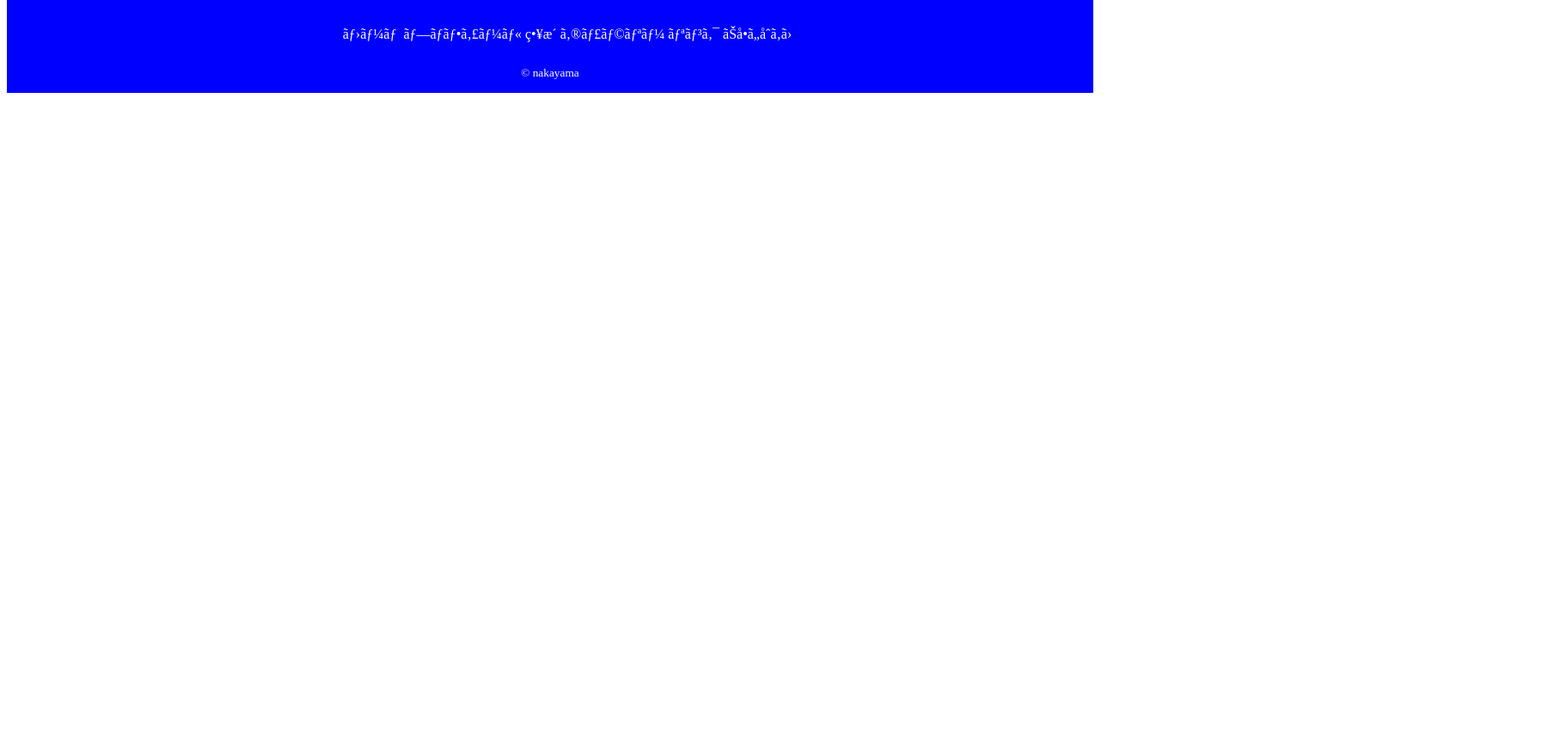
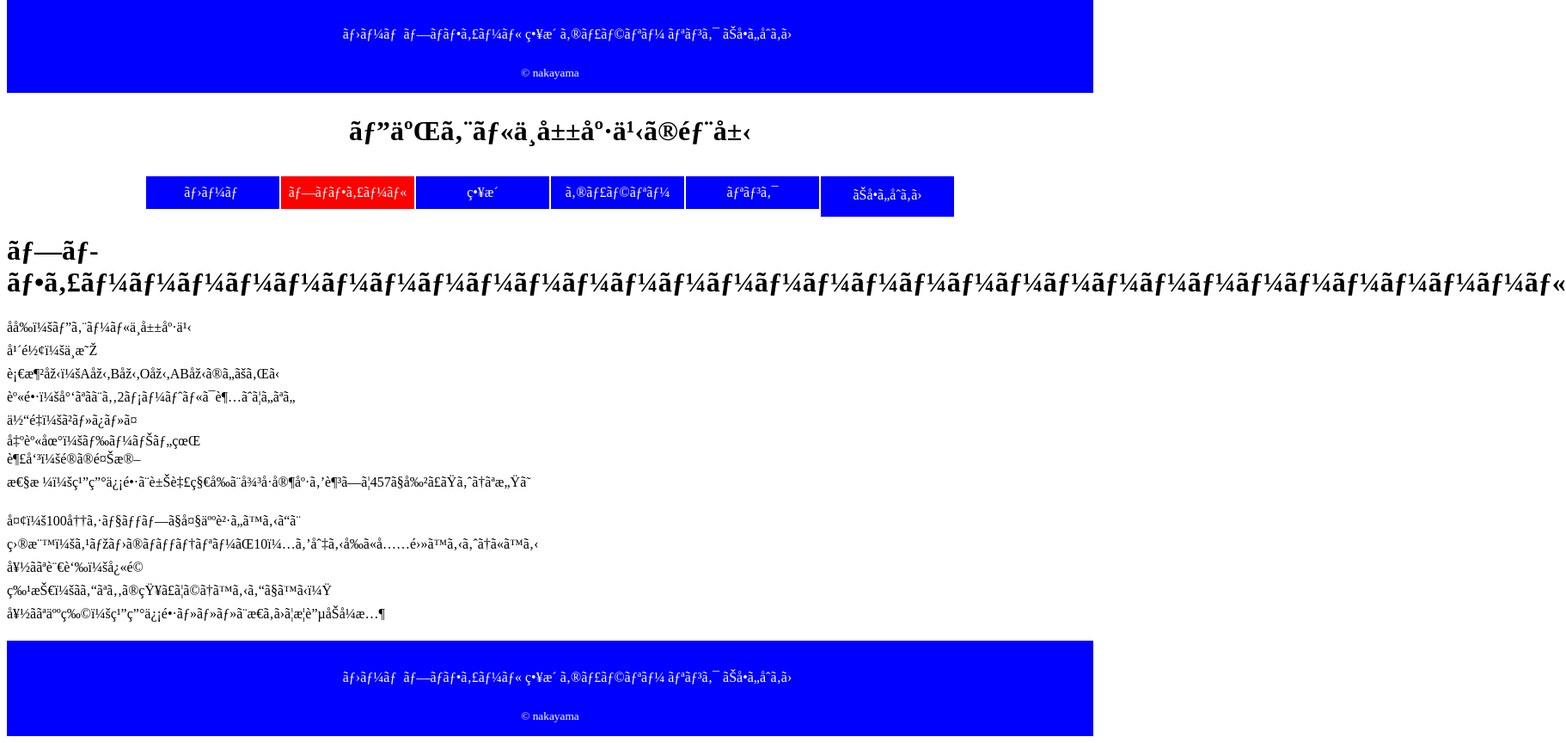
Before and after one commit to pinieru4/pinieru44, a plain HTML site: page index.html in a window 1280 px wide. Shown: the part 547-1411 px from the top of the page at 86% size, 1822 px wide, since content can reach past the window. Before the commit the page ends 800 px from the top, so only its background shows below. Drawn offline with Linux system fonts and the light colour scheme; files that its build step writes are made by us from their sources.

Commit message:
Update index.html

```diff
--- a/index.html
+++ b/index.html
@@ -42,3 +42,66 @@
 <!-- footer end -->
 </body>
 </html>
+
+ <!DOCTYPE html>
+<html lang="ja">
+  <head>
+    <mata charset="utf-8">
+    <title>ピ二エルの部屋</title>
+    <meta name="description" content="ピ二エルの部屋。某テレビ番組とは無関係です">
+    <meta name="keywords" content="ピ二エル">
+    <link rel="stylesheet" href="css/base.css">
+    <link rel="stylesheet" href="css/prof.css">
+  </head>
+<body>
+<!-- header bigin -->
+<header>
+  <h1>ピ二エル中山康之の部屋</h1>
+  <nav>
+    <ul class="fix">
+      <li><a href="zikosyo.html">ホーム</a></li>
+      <li class=current><a href="prof.html">プロフィール</a></li>
+      <li><a href="ryakureki.html">略歴</a></li>
+      <li><a href="gyra.html">ギャラリー</a></li>
+      <li><a href="link.html">リンク</a></li>
+      <li><a href="otoi.html">お問い合わせ</a></li>
+    </ul>
+  </nav>
+</header>
+<!-- header end -->
+<!-- main -->
+<main>
+  <h1>プロフィーーーーーーーーーーーーーーーーーーーーーーーーーーーーーール</h1>
+  <p class="honbun">名前：ピエール中山康之
+    <br>年齢：不明<br>
+    血液型：A型,B型,O型,AB型のいずれか<br>
+    身長：少なくとも2メートルは超えていない<br>
+    体重：ひ・み・つ<br>
+    出身地：ドーナツ県<br>
+    趣味：鮭の養殖<br>
+    性格：織田信長と豊臣秀吉と徳川家康を足して457で割ったような感じ<br>
+    <br>
+    夢：100円ショップで大人買いすること<br>
+    目標：スマホのバッテリーが10％を切る前に充電するようにする<br>
+    好きな言葉：快適<br>
+    特技：そんなもの知ってどうするんですか？<br>
+    好きな人物：織田信長・・・と思わせて武蔵坊弁慶<br>
+  </p>
+</main>
+<!-- main end -->
+
+<!-- footer -->
+<footer>
+  <ul>
+    <li><a href="zikosyo.html">ホーム</a></li>
+    <li><a href="prof.html">プロフィール</a></li>
+    <li><a href="ryakureki.html">略歴</a></li>
+    <li><a href="gyra.html">ギャラリー</a></li>
+    <li><a href="link.html">リンク</a></li>
+    <li><a href="otoi.html">お問い合わせ</a></li>
+  </ul>
+  <small>&copy; nakayama</small>
+</footer>
+<!-- footer end -->
+</body>
+</html>
```
